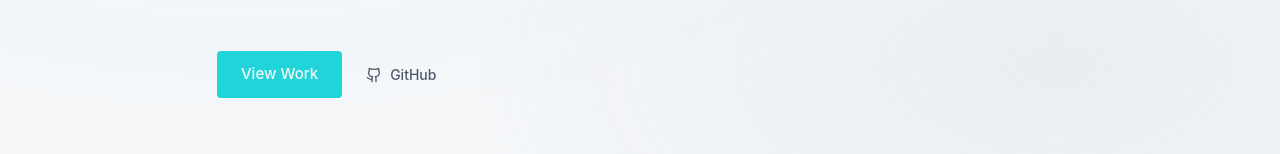
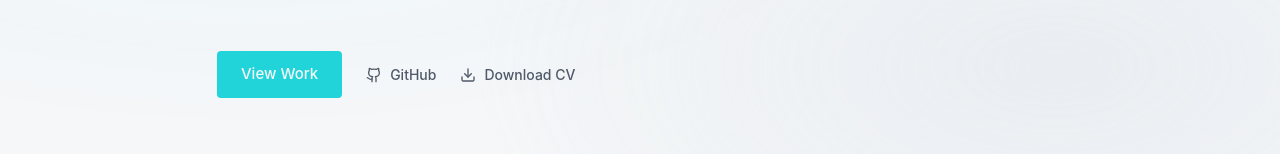
Before and after one commit to olat69/reactPortforlio, a React (Vite) app: page / in a window 1280 px wide. Shown: the part 507-661 px from the top of the page. Built offline with nearby package versions, Linux system fonts and the light colour scheme.

Commit message:
feat: add download link for CV in Hero component

```diff
--- a/src/components/sections/Hero.jsx
+++ b/src/components/sections/Hero.jsx
@@ -1,5 +1,5 @@
 import { useEffect, useRef } from "react";
-import { Github } from "lucide-react";
+import { Github, Download } from "lucide-react";
 import gsap from "gsap";
 import { SplitText } from "gsap/SplitText";
 
@@ -188,6 +188,33 @@ export default function Hero() {
             <Github size={16} />
             GitHub
           </a>
+
+          <a
+            href="/cv.pdf"
+            download="Temitope_Olaniyan_CV.pdf"
+            aria-label="Download CV"
+            data-cursor="hover"
+            style={{
+              display: "inline-flex",
+              alignItems: "center",
+              gap: "0.5rem",
+              fontFamily: "var(--font-sans)",
+              fontSize: "0.875rem",
+              fontWeight: 500,
+              color: "var(--color-text-muted)",
+              textDecoration: "none",
+              transition: "color 0.18s ease",
+            }}
+            onMouseEnter={(e) =>
+              (e.currentTarget.style.color = "var(--color-text-primary)")
+            }
+            onMouseLeave={(e) =>
+              (e.currentTarget.style.color = "var(--color-text-muted)")
+            }
+          >
+            <Download size={16} />
+            Download CV
+          </a>
         </div>
       </div>
 
```
Also changed, not shown: 1 other file (tests, documents, lock files or other folders).
